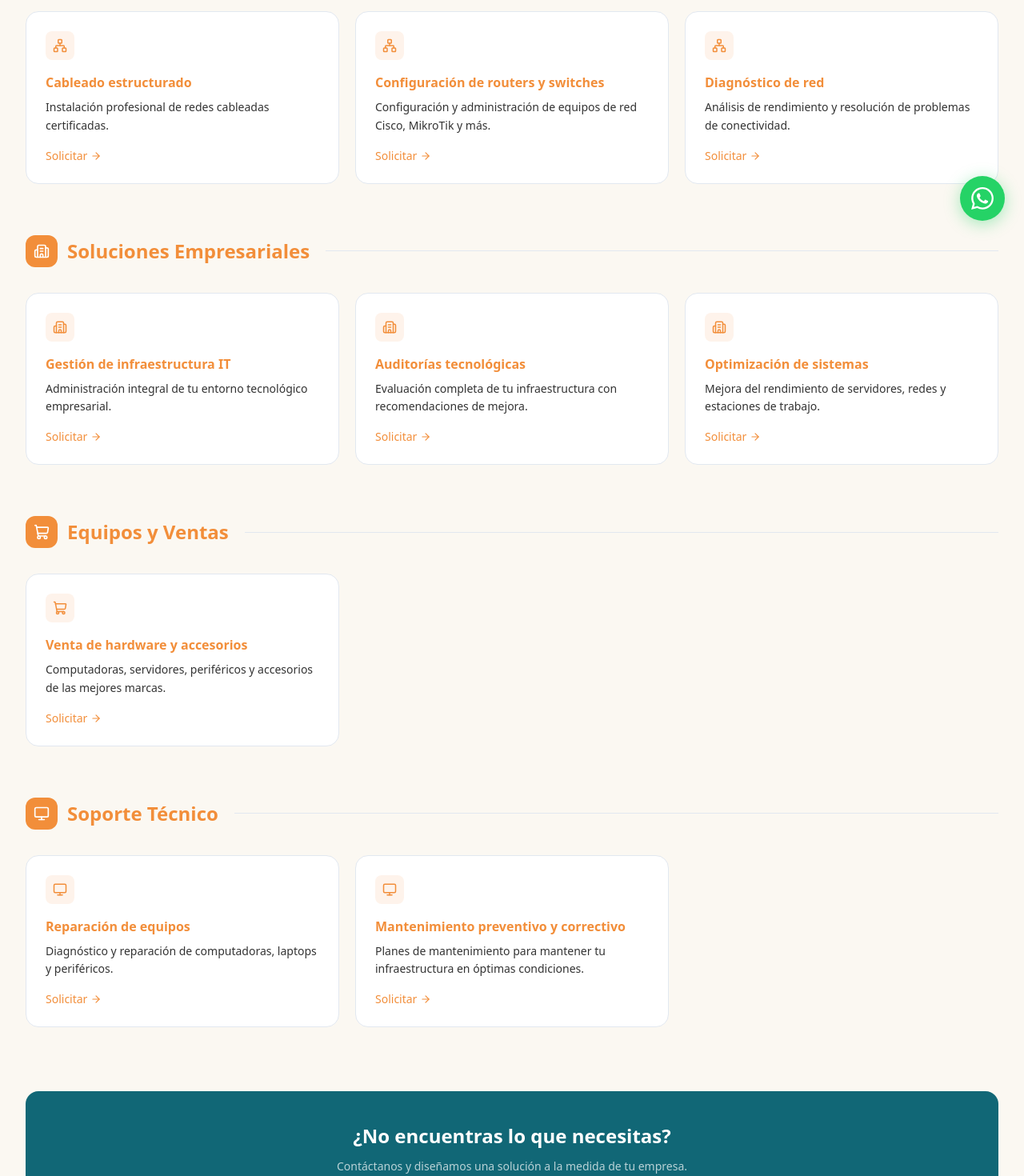
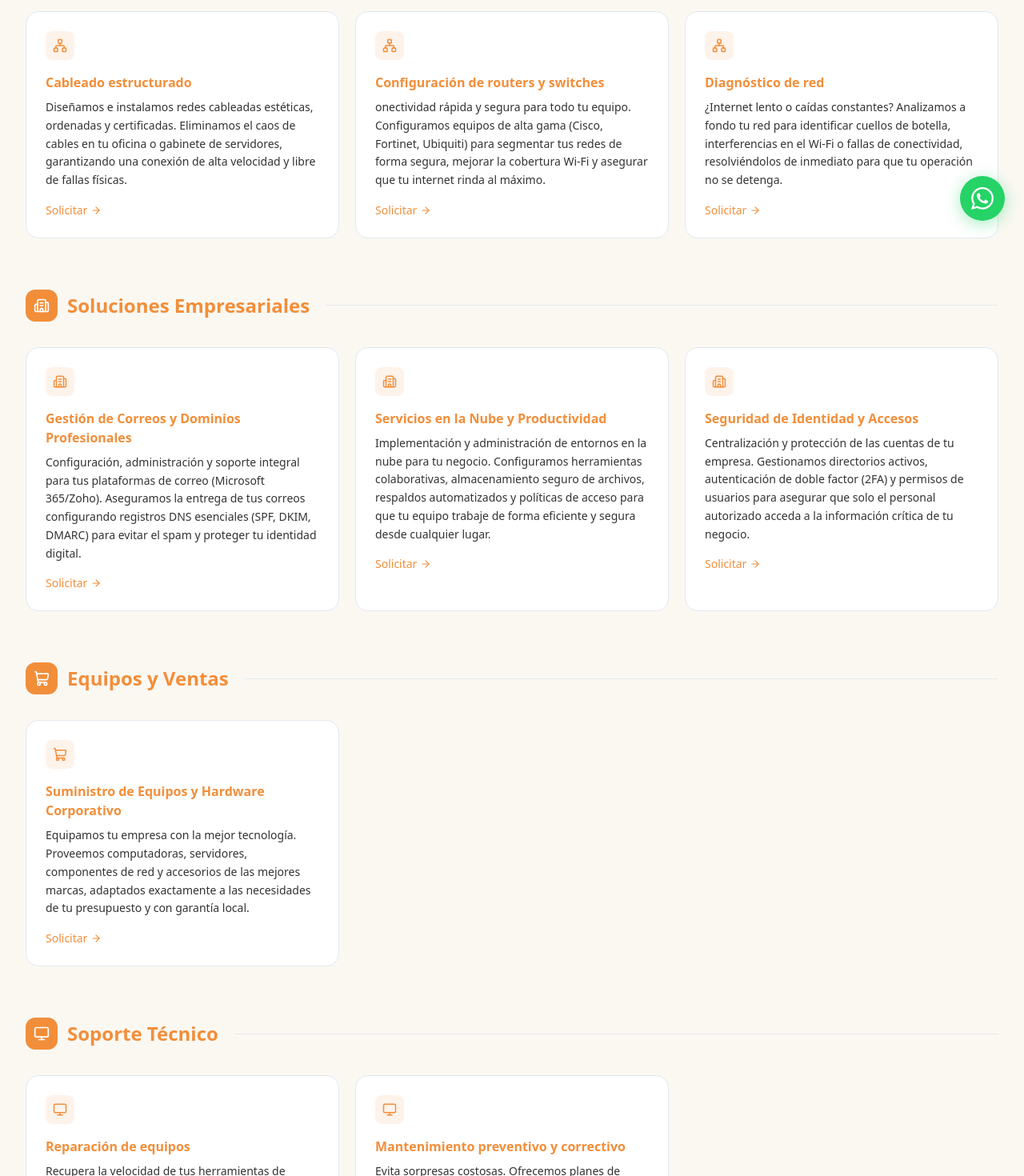
Before and after one commit to gab-lopez/sysadmin-gt, a Next.js app: page /servicios in a window 1280 px wide. Shown: the part 500-1970 px from the top of the page at 80% size. Built offline with nearby package versions, Linux system fonts and the light colour scheme.

Commit message:
cambio en los servicios

```diff
--- a/src/data/services.ts
+++ b/src/data/services.ts
@@ -24,17 +24,17 @@ export const services: ServiceCategory[] = [
       {
         id: "cableado",
         title: "Cableado estructurado",
-        description: "Instalación profesional de redes cableadas certificadas.",
+        description: "Diseñamos e instalamos redes cableadas estéticas, ordenadas y certificadas. Eliminamos el caos de cables en tu oficina o gabinete de servidores, garantizando una conexión de alta velocidad y libre de fallas físicas.",
       },
       {
         id: "routers",
         title: "Configuración de routers y switches",
-        description: "Configuración y administración de equipos de red Cisco, MikroTik y más.",
+        description: "onectividad rápida y segura para todo tu equipo. Configuramos equipos de alta gama (Cisco, Fortinet, Ubiquiti) para segmentar tus redes de forma segura, mejorar la cobertura Wi-Fi y asegurar que tu internet rinda al máximo.",
       },
       {
         id: "diagnostico",
         title: "Diagnóstico de red",
-        description: "Análisis de rendimiento y resolución de problemas de conectividad.",
+        description: "¿Internet lento o caídas constantes? Analizamos a fondo tu red para identificar cuellos de botella, interferencias en el Wi-Fi o fallas de conectividad, resolviéndolos de inmediato para que tu operación no se detenga.",
       },
     ],
   },
@@ -46,18 +46,18 @@ export const services: ServiceCategory[] = [
     items: [
       {
         id: "gestion-it",
-        title: "Gestión de infraestructura IT",
-        description: "Administración integral de tu entorno tecnológico empresarial.",
+        title: "Gestión de Correos y Dominios Profesionales",
+        description: "Configuración, administración y soporte integral para tus plataformas de correo (Microsoft 365/Zoho). Aseguramos la entrega de tus correos configurando registros DNS esenciales (SPF, DKIM, DMARC) para evitar el spam y proteger tu identidad digital.",
       },
       {
         id: "auditorias",
-        title: "Auditorías tecnológicas",
-        description: "Evaluación completa de tu infraestructura con recomendaciones de mejora.",
+        title: "Servicios en la Nube y Productividad",
+        description: "Implementación y administración de entornos en la nube para tu negocio. Configuramos herramientas colaborativas, almacenamiento seguro de archivos, respaldos automatizados y políticas de acceso para que tu equipo trabaje de forma eficiente y segura desde cualquier lugar.",
       },
       {
         id: "optimizacion",
-        title: "Optimización de sistemas",
-        description: "Mejora del rendimiento de servidores, redes y estaciones de trabajo.",
+        title: "Seguridad de Identidad y Accesos",
+        description: "Centralización y protección de las cuentas de tu empresa. Gestionamos directorios activos, autenticación de doble factor (2FA) y permisos de usuarios para asegurar que solo el personal autorizado acceda a la información crítica de tu negocio.",
       },
     ],
   },
@@ -69,8 +69,8 @@ export const services: ServiceCategory[] = [
     items: [
       {
         id: "hardware",
-        title: "Venta de hardware y accesorios",
-        description: "Computadoras, servidores, periféricos y accesorios de las mejores marcas.",
+        title: "Suministro de Equipos y Hardware Corporativo",
+        description: "Equipamos tu empresa con la mejor tecnología. Proveemos computadoras, servidores, componentes de red y accesorios de las mejores marcas, adaptados exactamente a las necesidades de tu presupuesto y con garantía local.",
       },
     ],
   },
@@ -83,12 +83,12 @@ export const services: ServiceCategory[] = [
       {
         id: "reparacion",
         title: "Reparación de equipos",
-        description: "Diagnóstico y reparación de computadoras, laptops y periféricos.",
+        description: "Recupera la velocidad de tus herramientas de trabajo. Diagnosticamos y reparamos laptops, computadoras de escritorio y periféricos. Solucionamos fallas de hardware, lentitud extrema y pantallas azules con repuestos de calidad.",
       },
       {
         id: "mantenimiento",
         title: "Mantenimiento preventivo y correctivo",
-        description: "Planes de mantenimiento para mantener tu infraestructura en óptimas condiciones.",
+        description: "Evita sorpresas costosas. Ofrecemos planes de mantenimiento preventivo para limpiar, optimizar y proteger tus equipos y servidores antes de que fallen, asegurando la continuidad y productividad de tu negocio.",
       },
     ],
   },
```
